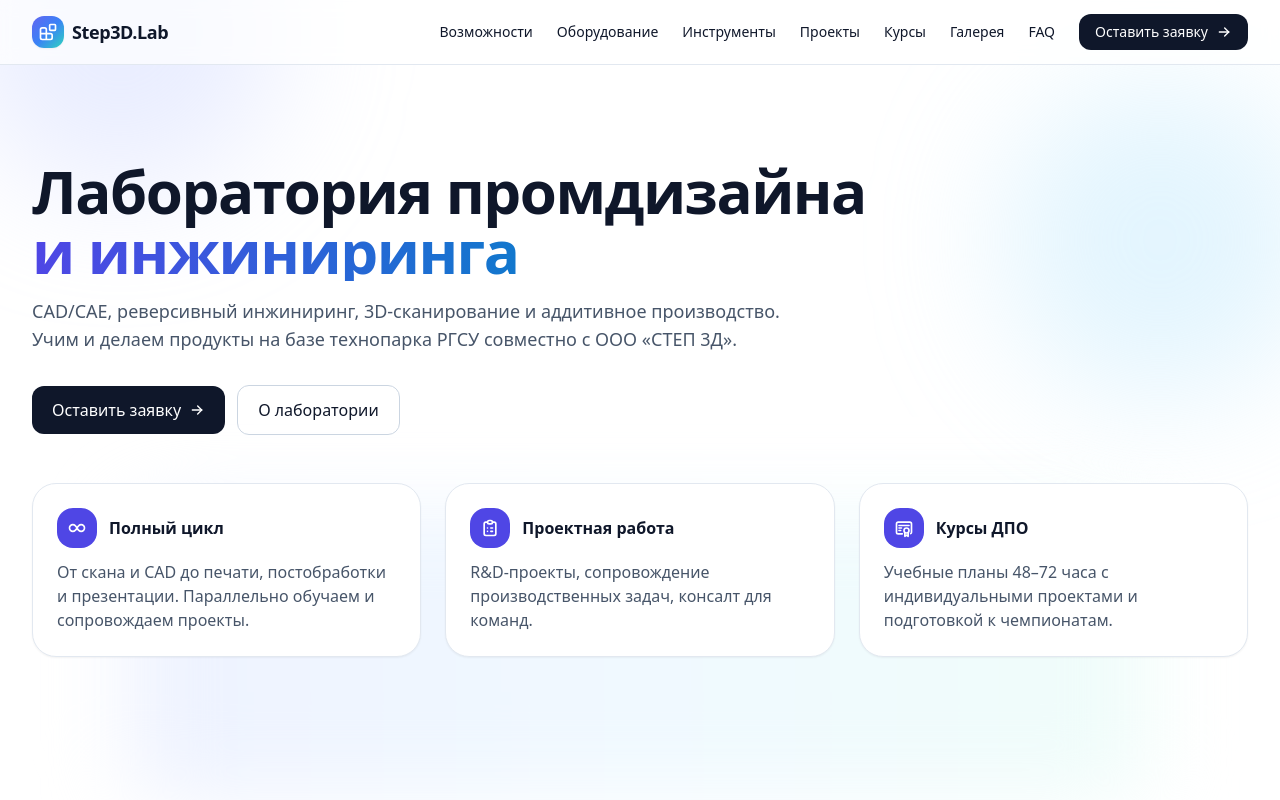
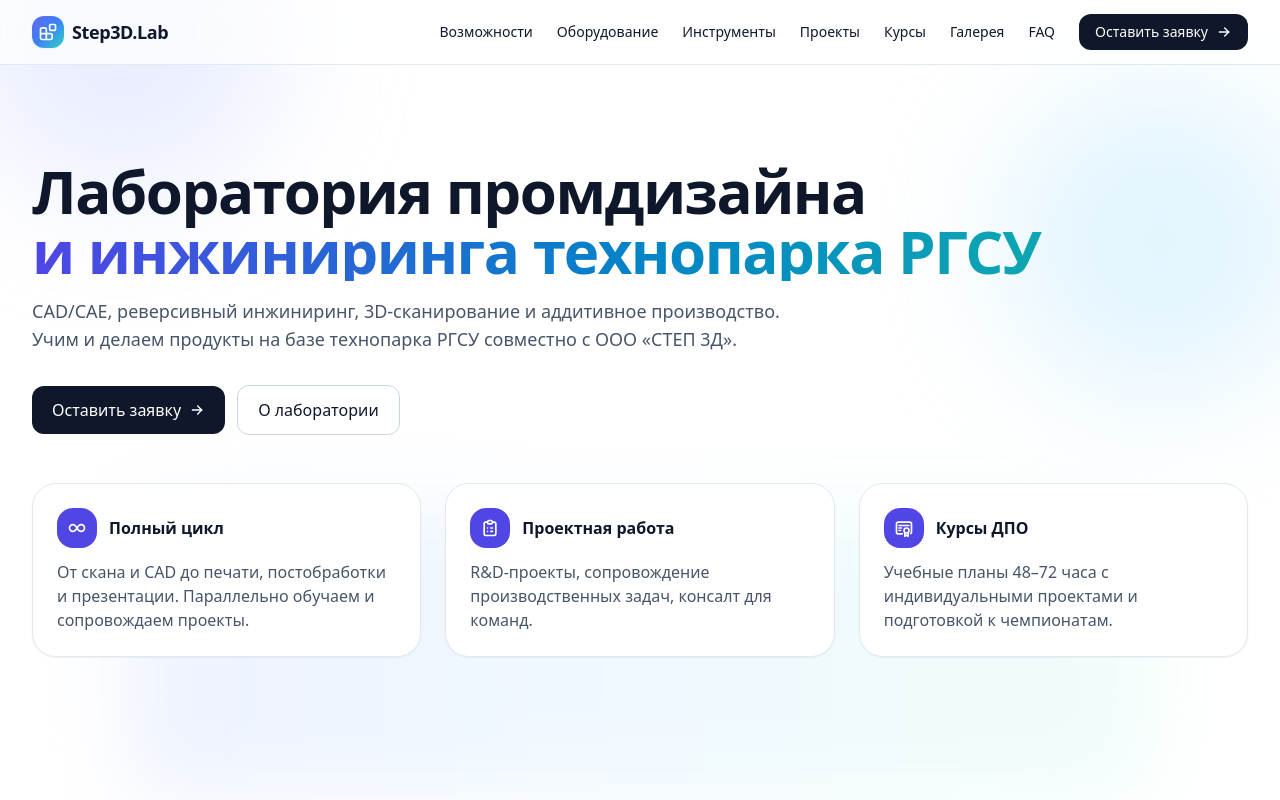
Before and after one commit to STEP3DLab/Technopark_RSSU, a website: page index.html in a window 1280 px wide. Shown: the top 800 px of the page. Drawn offline with nearby package versions, Linux system fonts and the light colour scheme; files whose address does not match are found by name.

Commit message:
Update index.html

```diff
--- a/index.html
+++ b/index.html
@@ -91,7 +91,7 @@
       <div class="mx-auto max-w-7xl px-4 sm:px-6 lg:px-8 py-16 sm:py-24">
         <h1 class="reveal text-4xl sm:text-5xl lg:text-6xl font-extrabold tracking-tight leading-tight">
           Лаборатория промдизайна
-          <span class="block bg-gradient-to-r from-indigo-600 via-sky-600 to-teal-500 bg-clip-text text-transparent">и инжиниринга</span>
+          <span class="block bg-gradient-to-r from-indigo-600 via-sky-600 to-teal-500 bg-clip-text text-transparent">и инжиниринга технопарка РГСУ</span>
         </h1>
         <p class="mt-4 max-w-3xl text-lg text-slate-600">
           CAD/CAE, реверсивный инжиниринг, 3D‑сканирование и аддитивное производство. Учим и делаем продукты на базе технопарка РГСУ совместно с ООО «СТЕП 3Д».
```
